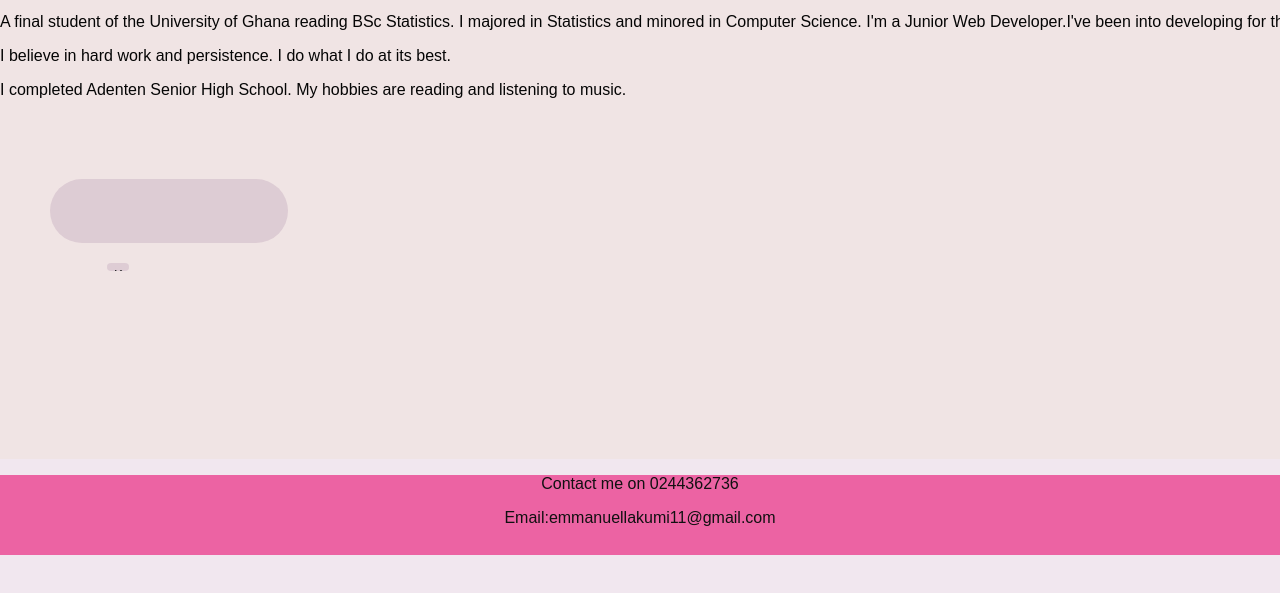
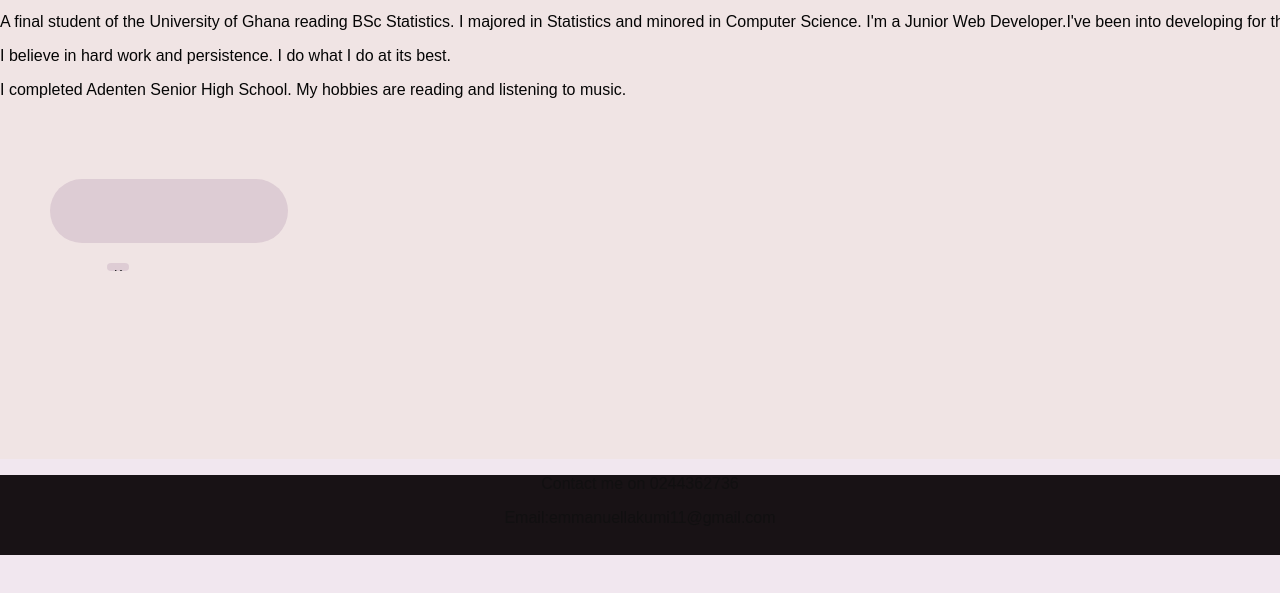
Before and after one commit to ellakumi/ellakumi.github.io, a plain HTML site: page index.html in a window 1280 px wide. Shown: the part 181-774 px from the top of the page. Drawn offline with Linux system fonts and the light colour scheme.

Commit message:
Update Blog.css

```diff
--- a/Blog.css
+++ b/Blog.css
@@ -112,7 +112,7 @@ a{
     width: 100vw;
     color:#111011;
     /* padding: 20px;  */
-    background-color: rgb(236, 99, 163);
+    background-color: rgb(24, 18, 21);
     top:0.5px;
     font-style: muli;
     text-align: center;
```
